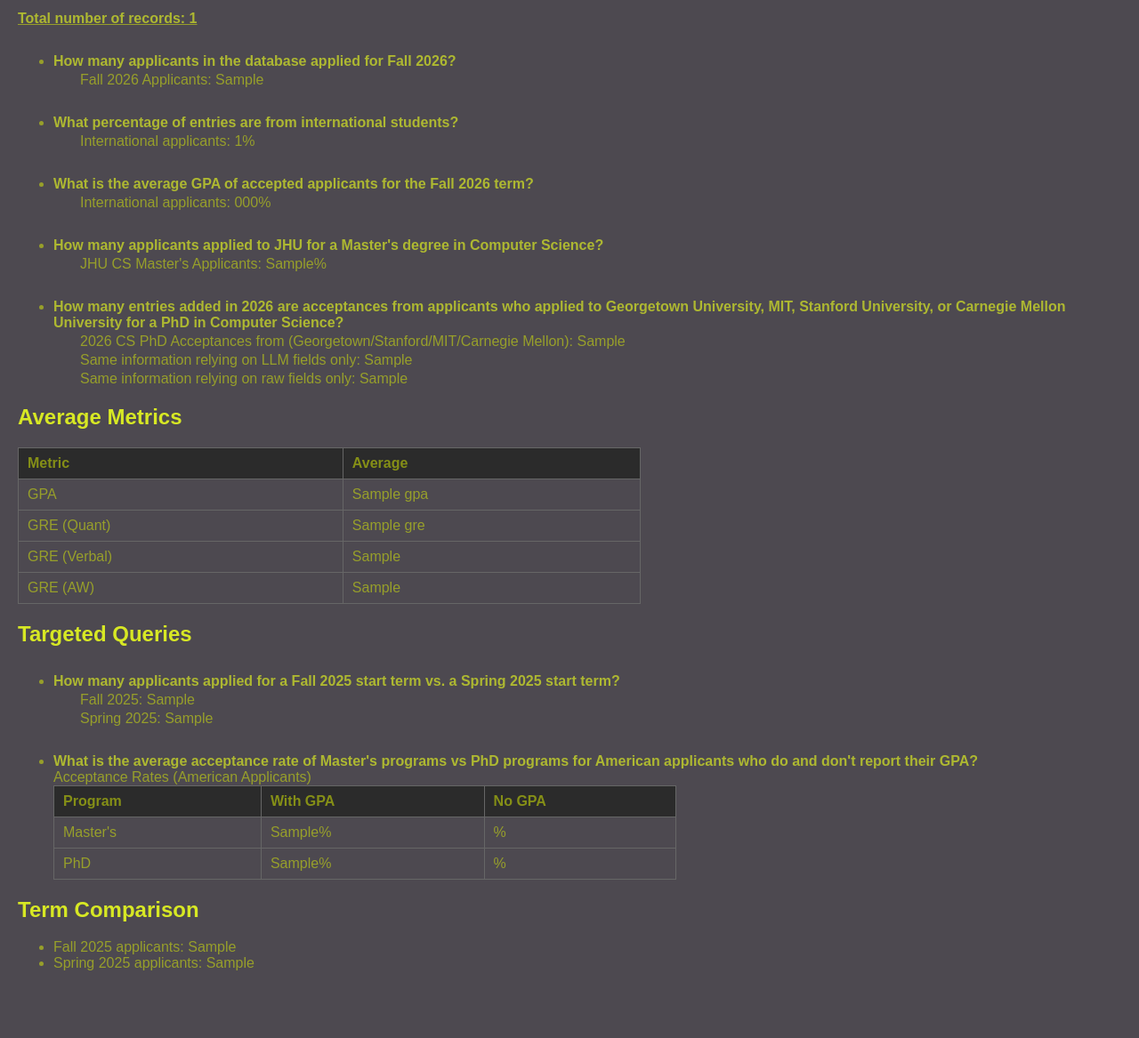
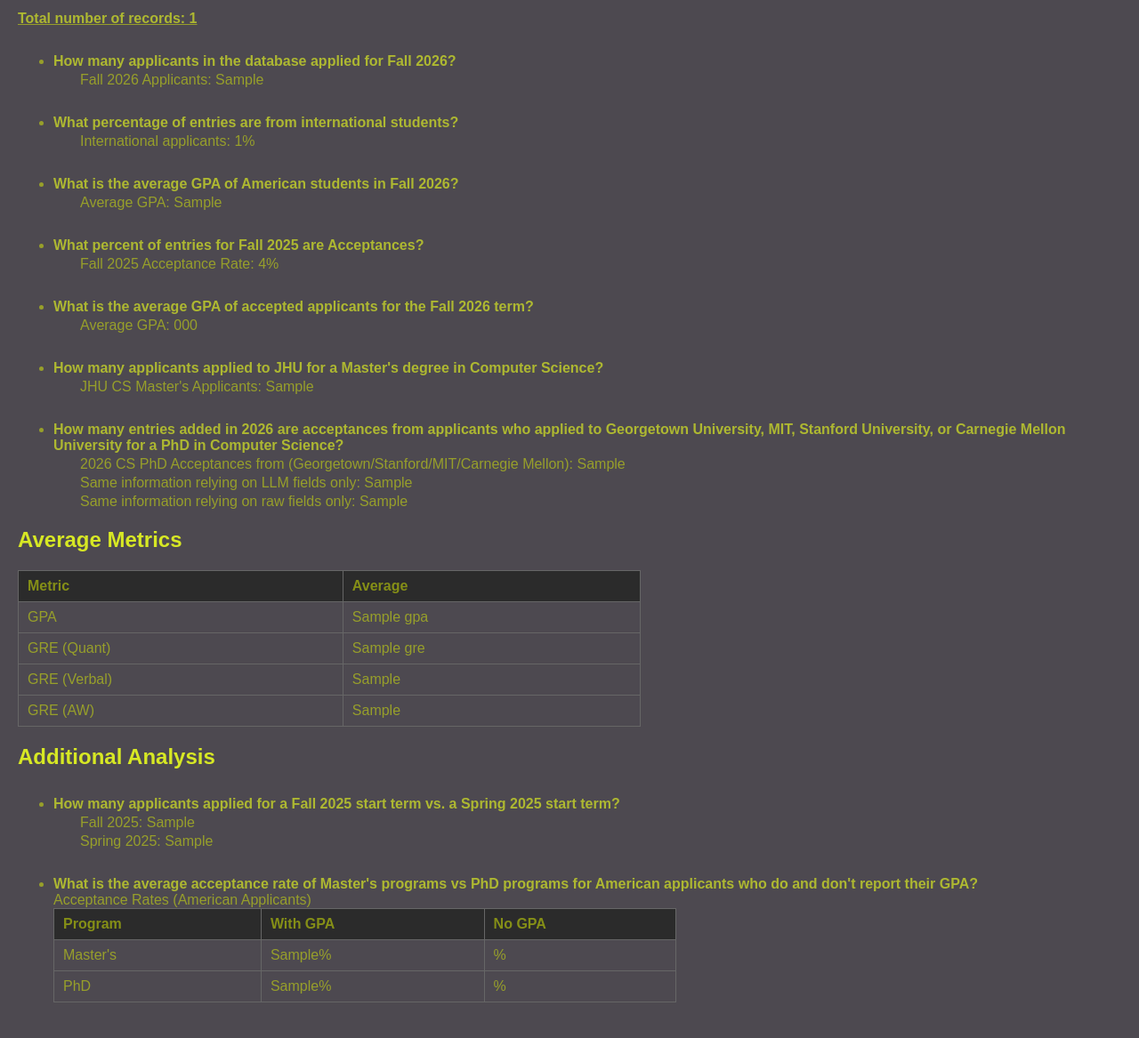
Before and after one commit to mmmckie/jhu_software_concepts, a Flask app: template module_1/board/templates/pages/analysis.html in a window 1280 px wide. Shown: the part 351-1518 px from the top of the page at 89% size. Before the commit the page ends 1442 px from the top, so only its background shows below. Run offline with Flask 3, Linux system fonts and the light colour scheme; the template is opened without the code that fills it: most values are stand-ins (such as "Sample title", 1, 10 or a date in 2020).

Commit message:
updated analysis page

```diff
--- a/module_1/board/templates/pages/analysis.html
+++ b/module_1/board/templates/pages/analysis.html
@@ -47,18 +47,24 @@
       <li class="question"><b>What percentage of entries are from international students?</b></li>
       <p class="answer">International applicants: {{ results.international_percentage }}%</p>
 
+      <li class="question"><b>What is the average GPA of American students in Fall 2026? </b></li>
+      <p class="answer">Average GPA: {{ results.american_fall_2026_gpa }}</p>
+
+      <li class="question"><b>What percent of entries for Fall 2025 are Acceptances?</b></li>
+      <p class="answer">Fall 2025 Acceptance Rate: {{ results.fall_2025_acceptance_rate }}%</p>
+
       <li class="question"><b>What is the average GPA of accepted applicants for the Fall 2026 term?</b></li>
-      <p class="answer">International applicants: {{ results.fall_2026_acceptance_gpa }}%</p>
+      <p class="answer">Average GPA: {{ results.fall_2026_acceptance_gpa }}</p>
 
       <li class="question"><b>How many applicants applied to JHU for a Master's degree in Computer Science?</b></li>
-      <p class="answer">JHU CS Master's Applicants: {{ results.jhu_cs_masters }}%</p>
+      <p class="answer">JHU CS Master's Applicants: {{ results.jhu_cs_masters }}</p>
 
       <li class="question"><b>How many entries added in 2026 are acceptances from applicants who applied
         to Georgetown University, MIT, Stanford University, or Carnegie Mellon University
         for a PhD in Computer Science?</b></li>
       <p class="answer">2026 CS PhD Acceptances from (Georgetown/Stanford/MIT/Carnegie Mellon): {{ results.ivy_2026_compsci_phds }}</p>
       <p class="answer">Same information relying on LLM fields only: {{ results.ivy_2026_compsci_phds_llm_fields }}</p>
-      <p class="answer">Same information relying on raw fields only: {{ results.ivy_2026_compsci_phds }}</p>
+      <p class="answer">Same information relying on raw fields only: {{ results.ivy_2026_compsci_phds_raw_fields }}</p>
     </ul>
 
     <h2>Average Metrics</h2>
@@ -89,7 +95,7 @@
       </tbody>
     </table>
 
-    <h2>Targeted Queries</h2>
+    <h2>Additional Analysis</h2>
     <ul>
       <li class="question"><b>How many applicants applied for a Fall 2025 start
         term vs. a Spring 2025 start term?</b></li>
@@ -123,12 +129,5 @@
     </table>
     </ul>
 
-    <h2>Term Comparison</h2>
-    <ul>
-      <li>Fall 2025 applicants: {{ results.fall_2025_applicants }}</li>
-      <li>Spring 2025 applicants: {{ results.spring_2025_applicants }}</li>
-    </ul>
-
-
   {% endif %}
 {% endblock %}
--- a/module_3/query_data.py
+++ b/module_3/query_data.py
@@ -1,7 +1,7 @@
 import psycopg
 
 # Use the same connection string as your loader
-conn_info = "dbname=grad_data user=mmckie2 password=password host=localhost"
+conn_info = "dbname=grad_data user=postgres host=localhost"
 
 def run_analysis():
     results = {}
```
Also changed, not shown: module_3/load_data.py (+21 -1 lines).
